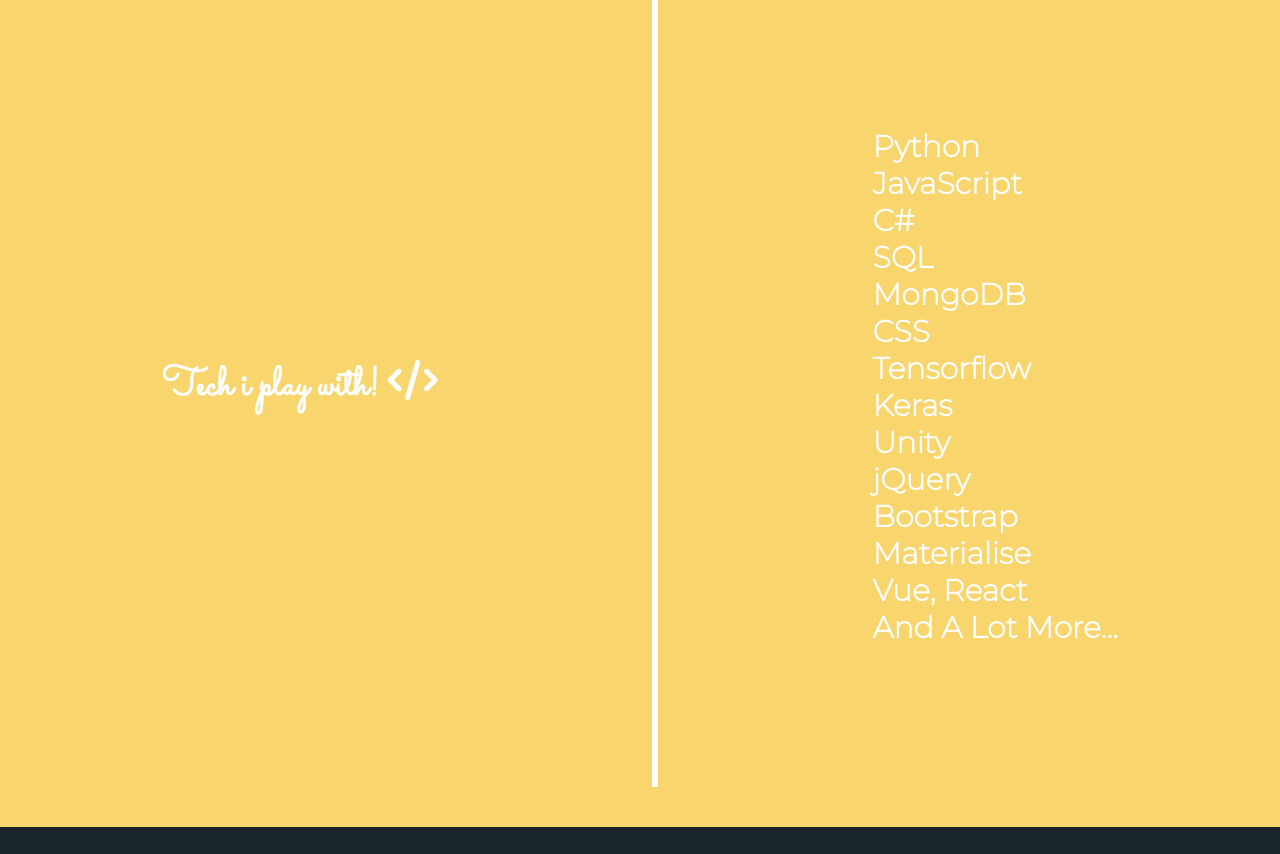
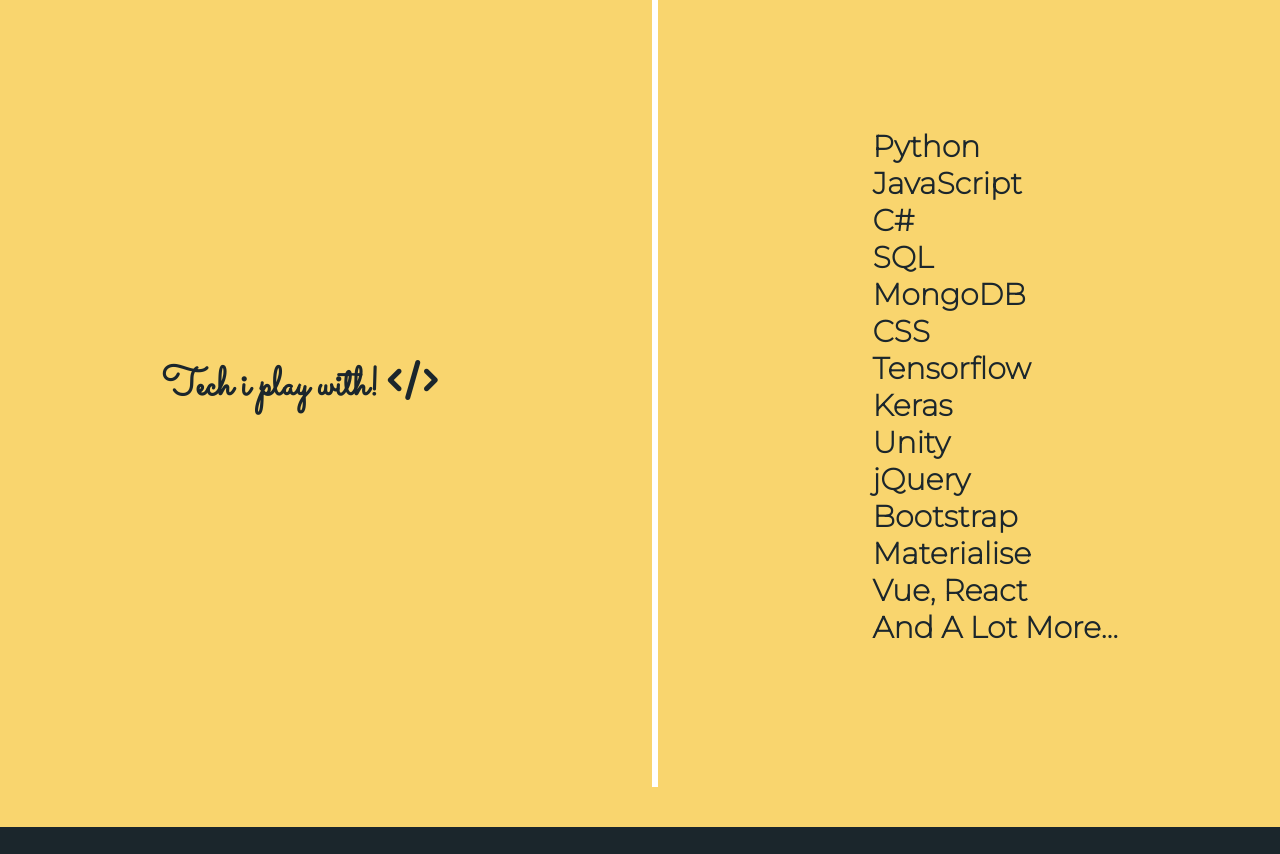
Before and after one commit to whyarmaan/Portfolio, a plain HTML site: page index.html in a window 1280 px wide. Shown: the part 1820-2674 px from the top of the page. Drawn offline with Linux system fonts and the light colour scheme.

Commit message:
Changed some colors

```diff
--- a/style.css
+++ b/style.css
@@ -162,7 +162,7 @@ i.fa.fa-github:hover{
 .techs-use .title-language{
     padding: 30px;
     font-size: 40px;
-    color: white;
+    color: #1b262c;
     font-family: "Sacramento", cursive;
 }
 .ul-wrapper{
@@ -172,7 +172,7 @@ i.fa.fa-github:hover{
     list-style-type: none;
 }
 .ul-wrapper ul li{
-    color: white;
+    color: #1b262c;
     font-weight: bolder;
     font-family: "Montserrat";
     font-size: 30px;
```
